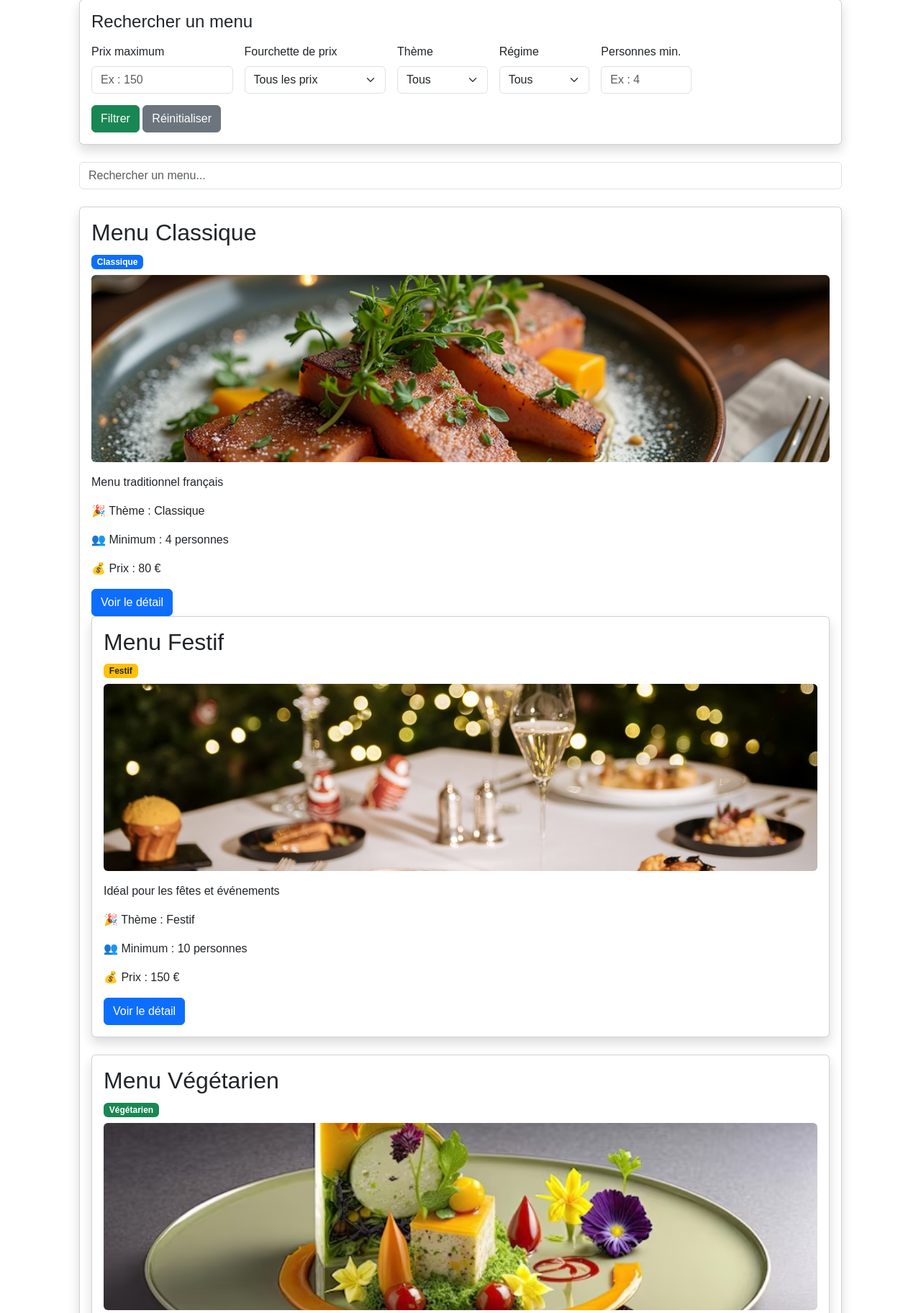
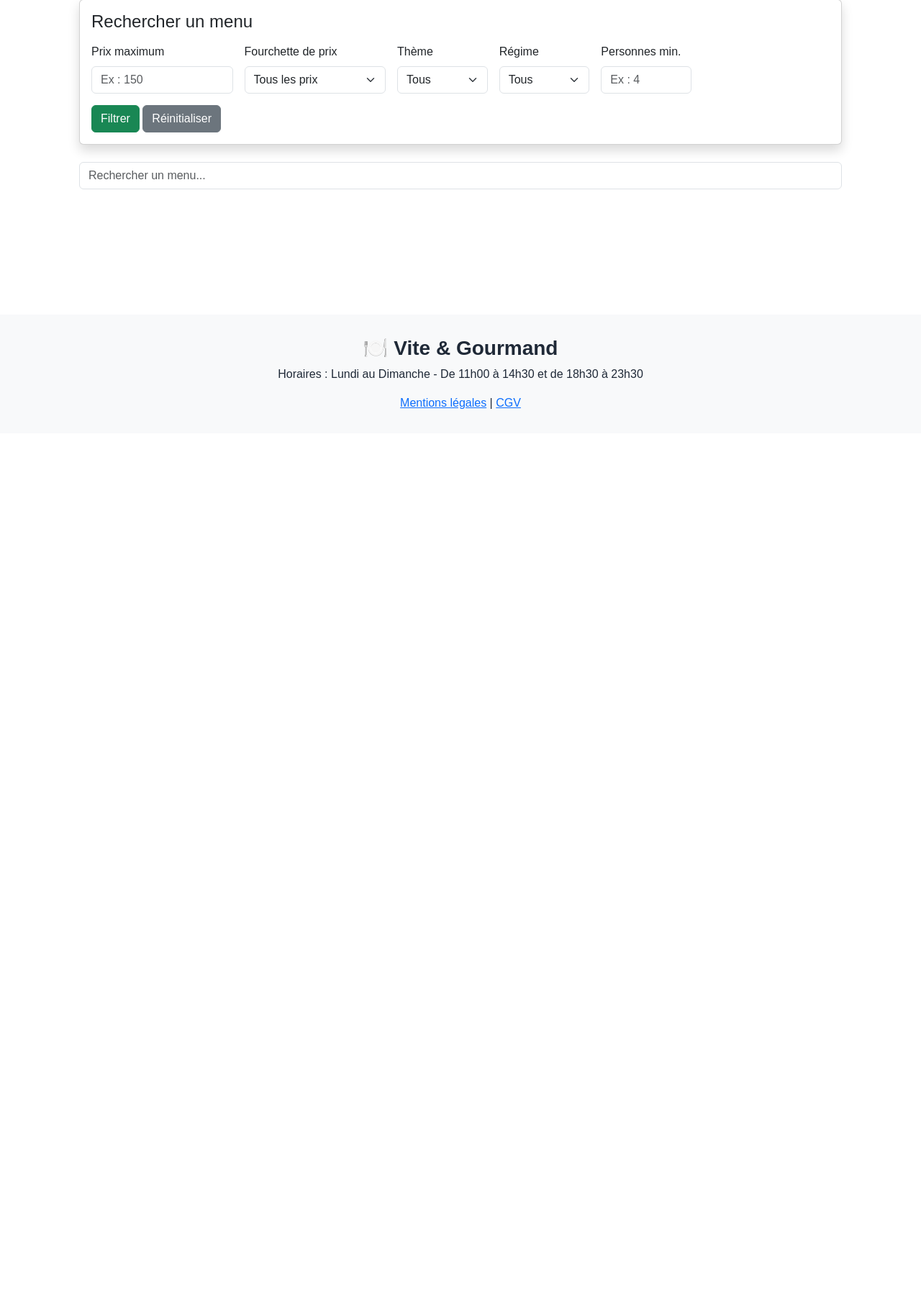
Before and after one commit to yasminanaoui14-bot/mon-projet-symfony, a Symfony app: template templates/home/menus.html.twig in a window 1280 px wide. Shown: the part 221-2045 px from the top of the page at 72% size. After the commit the page ends 789 px from the top, so only its background shows below. Run offline with Twig, Linux system fonts and the light colour scheme; the template is opened without the code that fills it, so the values that code supplies are empty; some libraries are stand-ins or nearby versions.

Commit message:
Update database.sql with menu images

```diff
--- a/templates/home/menus.html.twig
+++ b/templates/home/menus.html.twig
@@ -60,75 +60,33 @@
        class="form-control mb-4"
        placeholder="Rechercher un menu...">
 
+{% for menu in menus %}
 <div class="card shadow mb-4">
     <div class="card-body">
 
-        <h2>Menu Classique</h2>
+        <h2>{{ menu.titre }}</h2>
 
-<span class="badge bg-primary mb-2">Classique</span>
+        <span class="badge bg-primary mb-2">
+            {{ menu.theme }}
+        </span>
 
-<img src="/images/menu-classique.jpg"
+<img src="/images/{{ menu.image }}"
      class="img-fluid rounded mb-3"
      style="height:260px; object-fit:cover; width:100%;"
-     alt="Menu Classique">
-<p>Menu traditionnel français</p>
+     alt="{{ menu.titre }}">
 
-<p>🎉 Thème : Classique</p>
+        <p>{{ menu.description }}</p>
 
-<p>👥 Minimum : 4 personnes</p>
+        <p>🎉 Thème : {{ menu.theme }}</p>
+        <p>👥 Minimum : {{ menu.nombre_personnes_min }} personnes</p>
+        <p>💰 Prix : {{ menu.prix }} €</p>
 
-<p>💰 Prix : 80 €</p>
+        <a href="/menu" class="btn btn-primary">
+            Voir le détail
+        </a>
 
-<a href="/menu-classique" class="btn btn-primary">Voir le détail</a>
-
-<div class="card shadow mb-4">
-    <div class="card-body">
-
-       <h2>Menu Festif</h2>
-
-<span class="badge bg-warning text-dark mb-2">Festif</span>
-
-<img src="/images/menu-festif.jpg"
-     class="img-fluid rounded mb-3"
-     style="height:260px; object-fit:cover; width:100%;"
-     alt="Menu Festif">
-
-<p>Idéal pour les fêtes et événements</p>
-
-        <p>🎉 Thème : Festif</p>
-
-        <p>👥 Minimum : 10 personnes</p>
-
-        <p>💰 Prix : 150 €</p>
-
-      <a href="/menu-festif" class="btn btn-primary">Voir le détail</a>
-</a>
     </div>
 </div>
 
-<div class="card shadow mb-4">
-    <div class="card-body">
-
-        <h2>Menu Végétarien</h2>
-
-<span class="badge bg-success mb-2">Végétarien</span>
-
-<img src="/images/menu-vegetarien.jpg"
-     class="img-fluid rounded mb-3"
-     style="height:260px; object-fit:cover; width:100%;"
-     alt="Menu Végétarien">
-
-<p>Menu équilibré sans viande</p>
-
-        <p>🎉 Thème : Santé</p>
-        <p>🥗 Régime : Végétarien</p>
-        <p>👥 Minimum : 6 personnes</p>
-        <p>💰 Prix : 95 €</p>
-
-
-
-        <a href="/menu-vegetarien" class="btn btn-primary">Voir le détail</a>
-    </div>
-</div>
-
+{% endfor %}
 {% endblock %}
```
Also changed, not shown: sql/database.sql (+4 -3 lines), src/Controller/HomeController.php (+15 -4 lines).
